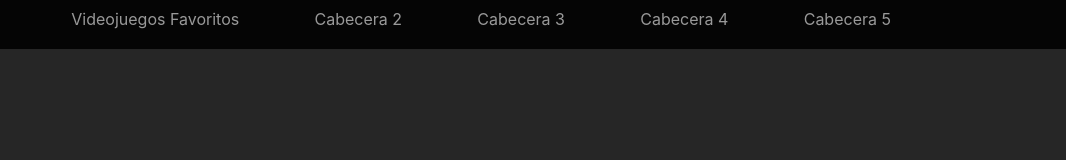
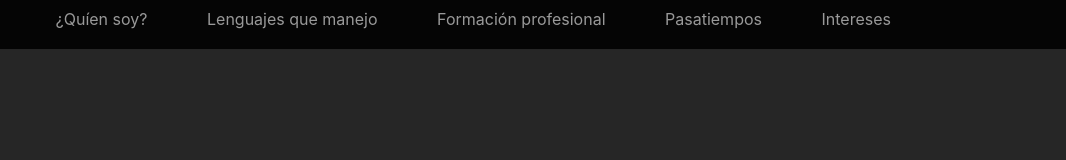
Before and after one commit to Llam6s/P03-Planificaci-n-de-comunicaci-n-Versiona-y-desarrolla-libre, a plain HTML site: page index.html in a window 1280 px wide. Shown: the full height of the page, 214-1280 px from the left. Drawn offline with Linux system fonts and the light colour scheme.

Commit message:
Etiquetas superiores modificadas

```diff
--- a/index.html
+++ b/index.html
@@ -28,19 +28,19 @@
                 </svg>
             </a>
             <a class="py-2 d-none d-md-inline-block" data-toggle="collapse" href="#collapseExample1" role="button" aria-expanded="false" aria-controls="collapseExample1">
-                Videojuegos Favoritos
+                &iquestQu&iacuteen soy?
             </a>
             <a class="py-2 d-none d-md-inline-block" data-toggle="collapse" href="#collapseExample2" role="button" aria-expanded="false" aria-controls="collapseExample2">
-                Cabecera 2
+                Lenguajes que manejo
             </a>
             <a class="py-2 d-none d-md-inline-block" data-toggle="collapse" href="#collapseExample3" role="button" aria-expanded="false" aria-controls="collapseExample3">
-                Cabecera 3
+                Formaci&oacuten profesional
             </a>
             <a class="py-2 d-none d-md-inline-block" data-toggle="collapse" href="#collapseExample4" role="button" aria-expanded="false" aria-controls="collapseExample4">
-                Cabecera 4
+                Pasatiempos
             </a>
             <a class="py-2 d-none d-md-inline-block" data-toggle="collapse" href="#collapseExample5" role="button" aria-expanded="false" aria-controls="collapseExample5">
-                Cabecera 5
+                Intereses
             </a>
         </div>
     </nav>
```
